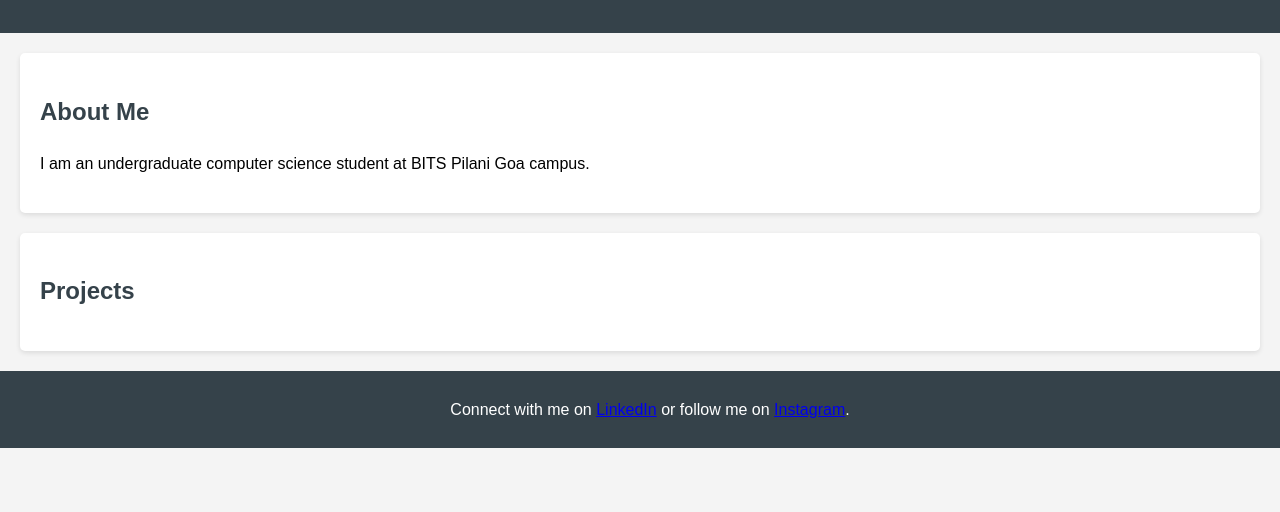
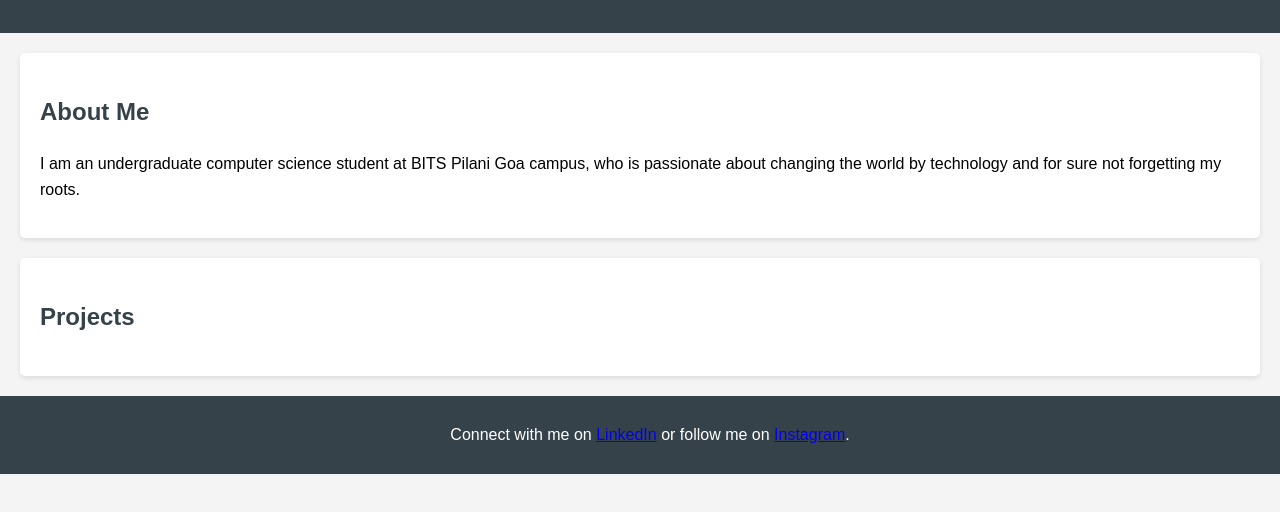
Before and after one commit to vinland-man/tejalreddy.github.io, a plain HTML site: page index.html in a window 1280 px wide. Shown: the part 116-628 px from the top of the page. Drawn offline with Linux system fonts and the light colour scheme.

Commit message:
Update index.html

```diff
--- a/index.html
+++ b/index.html
@@ -14,7 +14,7 @@
 
     <section id="about">
         <h2>About Me</h2>
-        <p>I am an undergraduate computer science student at BITS Pilani Goa campus.</p>
+        <p>I am an undergraduate computer science student at BITS Pilani Goa campus, who is passionate about changing the world by technology and for sure not forgetting my roots.</p>
     </section>
 
     <section id="projects">
```
